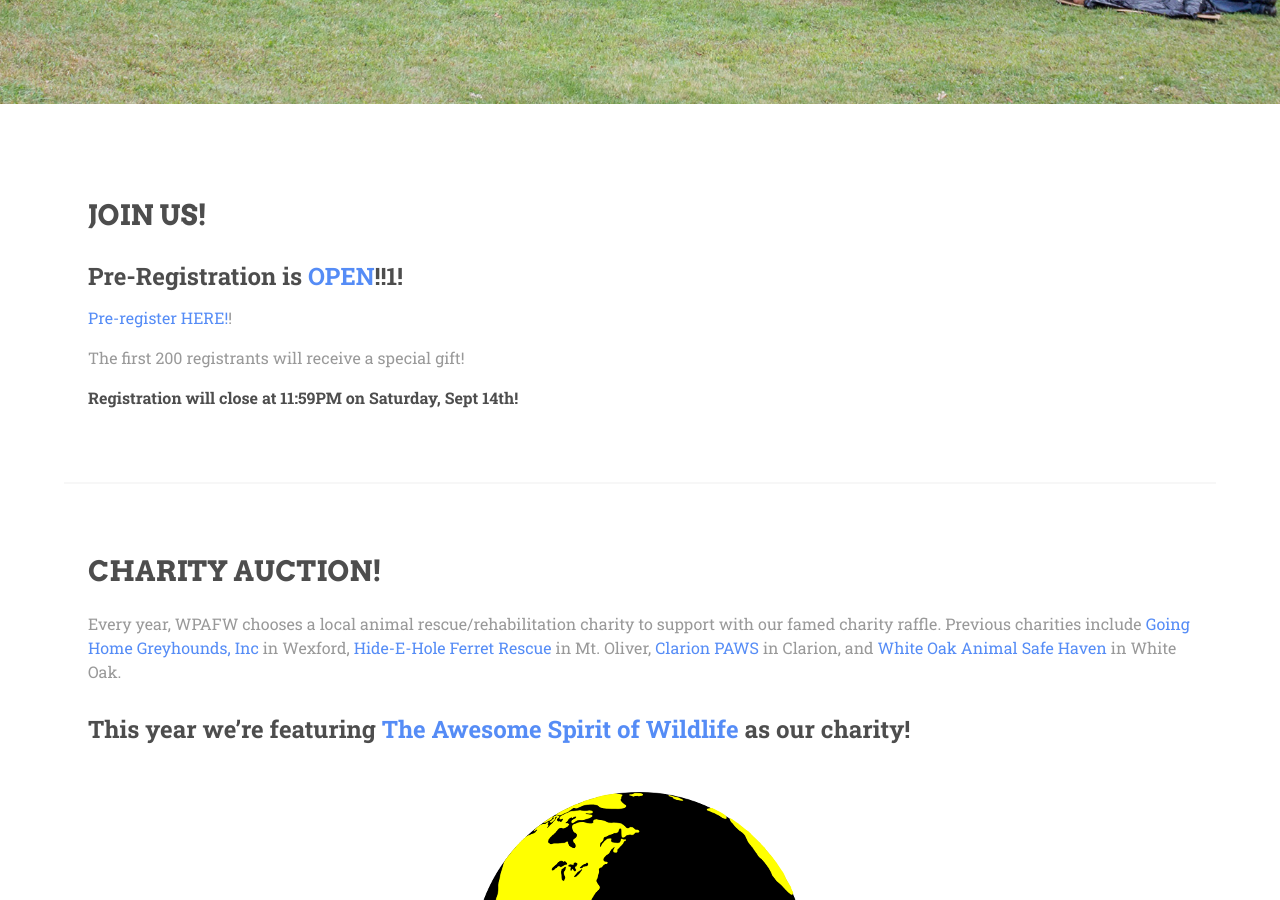
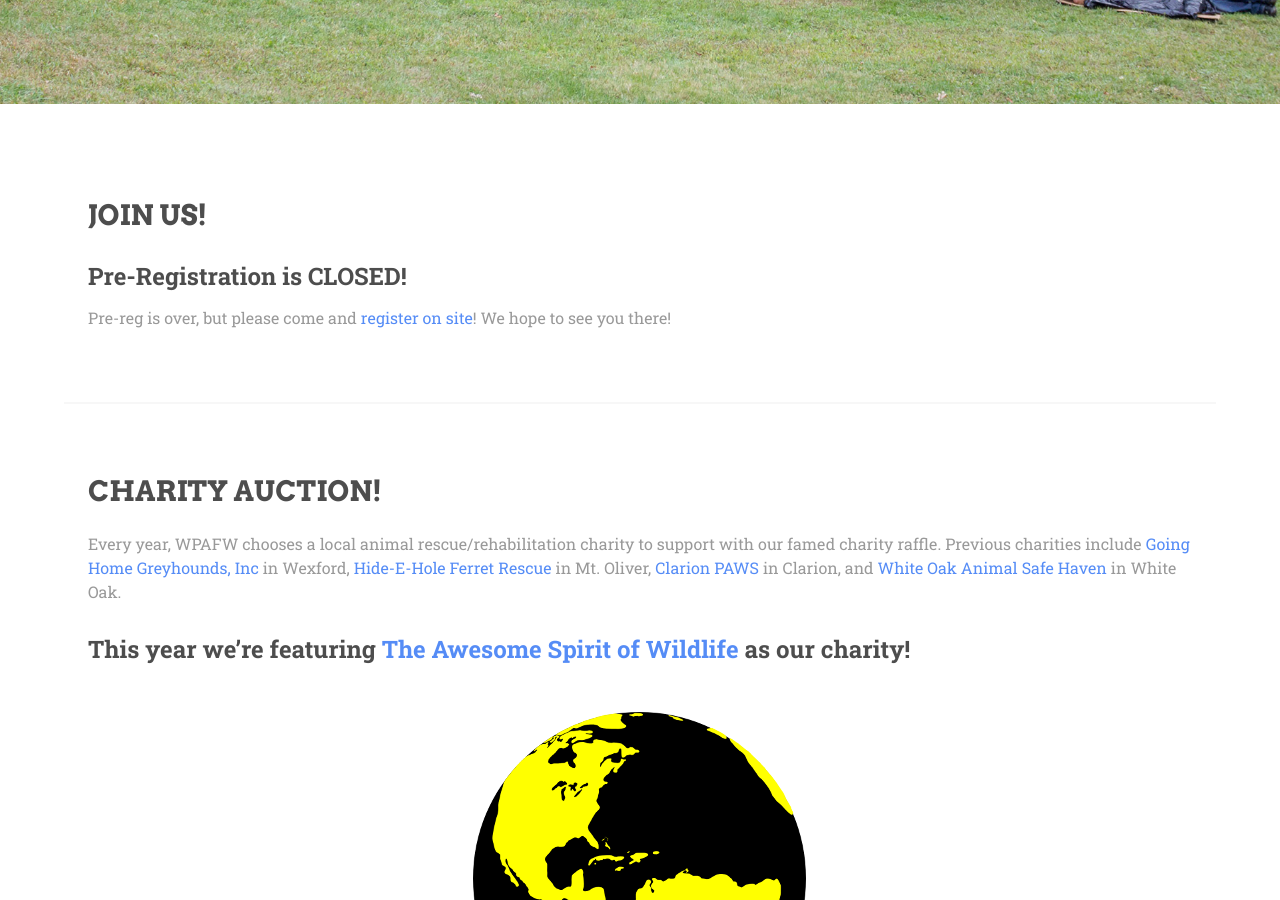
Before and after one commit to wpafw/wpafw.org, a Jekyll site: the page built from index.md, in a window 1280 px wide and 900 px high, scrolled down 659 px. Built offline with Jekyll 4.4.1, drawn with Linux system fonts in a browser that asks for light colours; nearby versions of some CDN libraries.

Commit message:
close preregistration

```diff
--- a/index.md
+++ b/index.md
@@ -14,13 +14,9 @@ permalink: /
 ## JOIN US!
 {: .title}
 
-### Pre-Registration is [OPEN](/registration)!!1!
+### Pre-Registration is CLOSED!
 
-[Pre-register HERE!](/registration)!
-
-The first 200 registrants will receive a special gift!
-
-**Registration will close at 11:59PM on Saturday, Sept 14th!**
+Pre-reg is over, but please come and [register on site](/registration)! We hope to see you there!
 
 </section>
 ---
```
